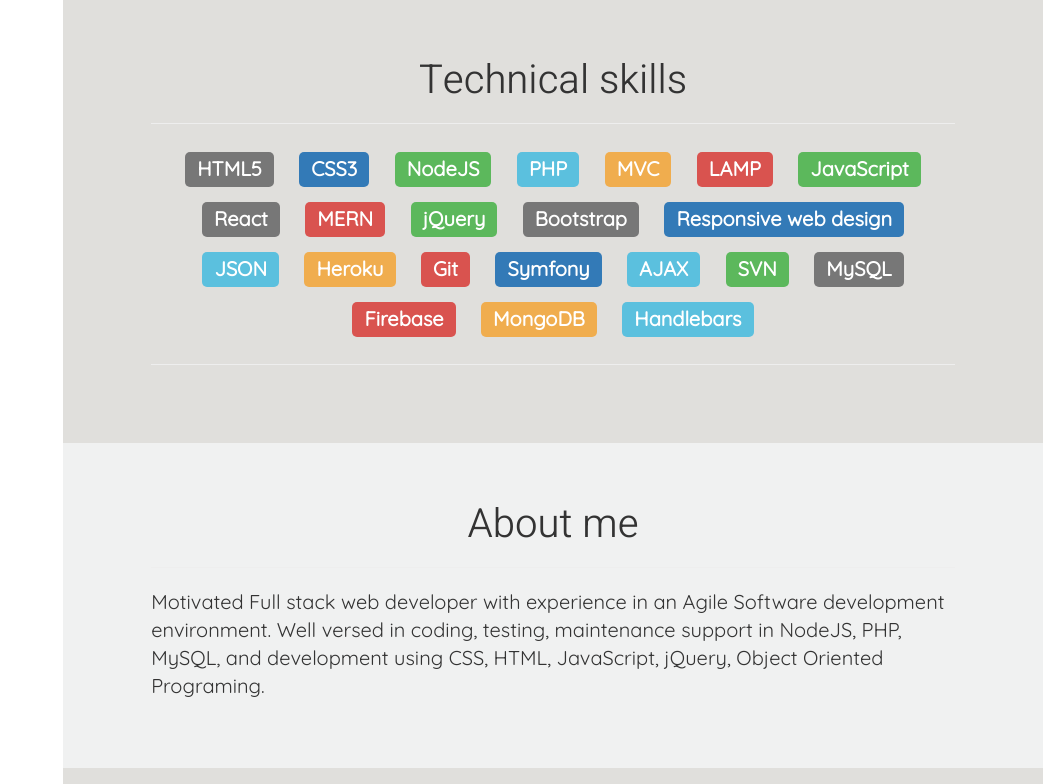
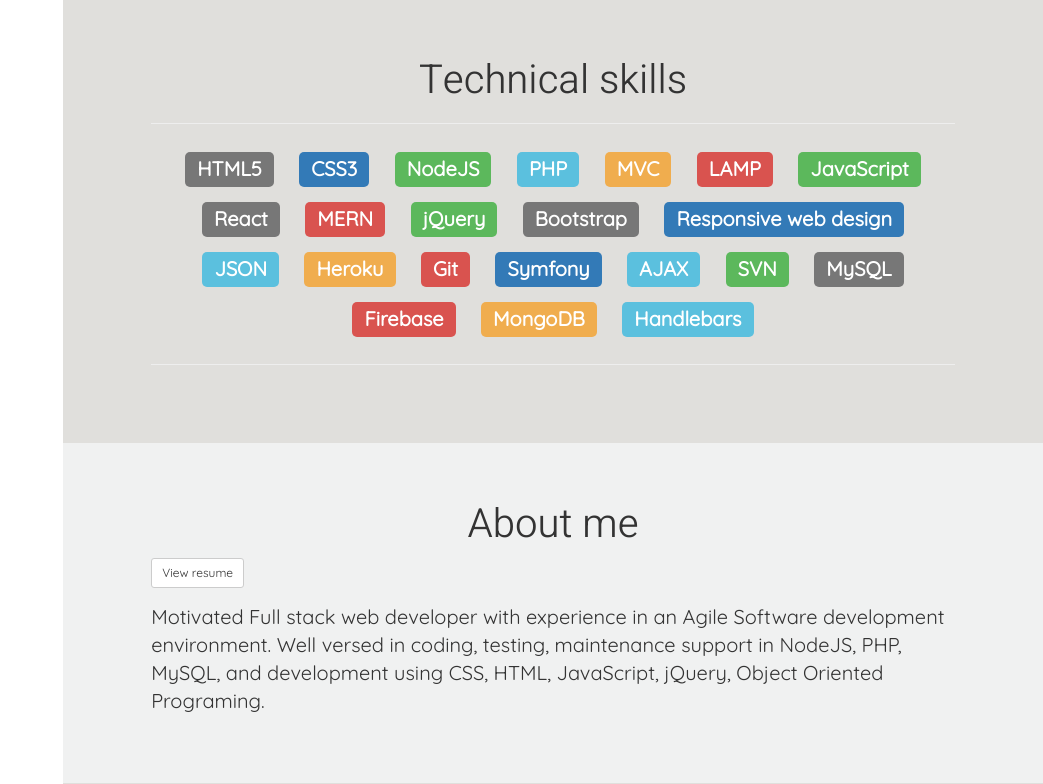
Before and after one commit to radhika-sivarajan/Portfolio, a PHP site: page / in a window 1280 px wide. Shown: the part 1113-1897 px from the top of the page, without its empty margins (237-1280 px from the left). Run offline with PHP 8.4, Linux system fonts and the light colour scheme; some libraries are stand-ins or nearby versions.

Commit message:
Added resume button

```diff
--- a/assets/css/styles.css
+++ b/assets/css/styles.css
@@ -154,6 +154,10 @@ body {
     background-color: #f0f1f1;
 }
 
+#myResume {
+    padding-bottom: 5px;
+}
+
 .message-bar {
     font-size: 17px;
     height: 20px;
--- a/index.html
+++ b/index.html
@@ -131,7 +131,9 @@
         </div>
         <div id="about">
             <h2 class="text-center heading">About me</h2>
-            <hr>
+            <p id="myResume">
+                <a target="_blank" href="https://docs.google.com/document/d/1_xu-8hUqmXPfJQQN1kO7SE3MEyZp3VaUnN_0GI7_Jwo/edit?usp=sharing"> <button type="button" class="btn btn-default btn-sm">View resume</button> </a>
+            </p>
             <p>Motivated Full stack web developer with experience in an Agile Software development environment. Well versed in coding, testing, maintenance support in NodeJS, PHP, MySQL, and development using CSS, HTML, JavaScript, jQuery, Object Oriented
                 Programing.
             </p>
```
